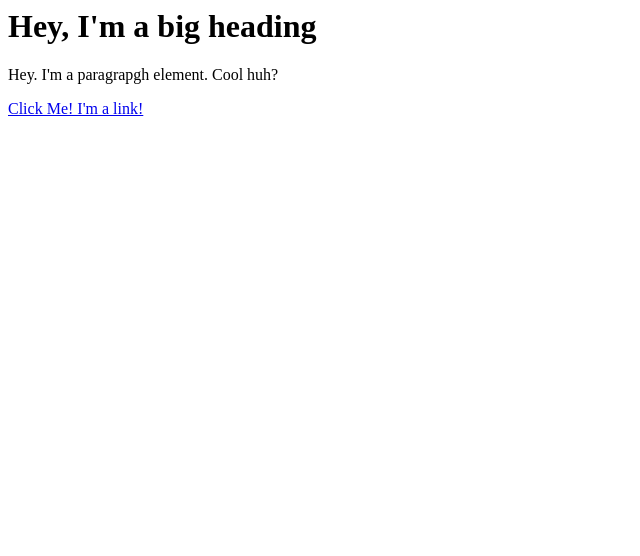
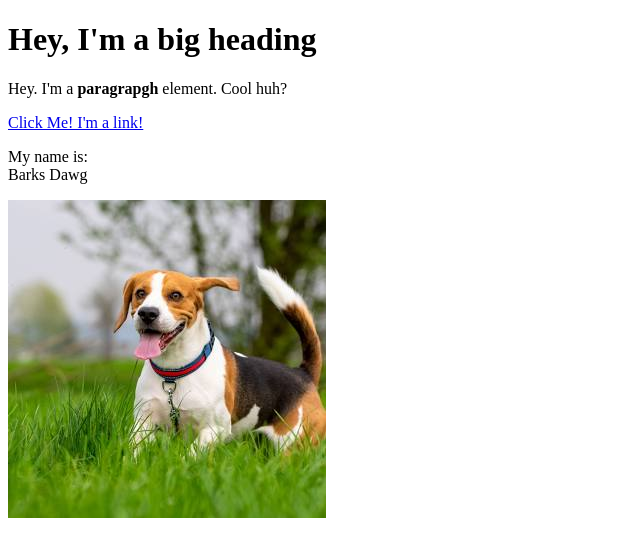
Before and after one commit to Barks123/Cartoon-hero, a plain HTML site: page test.html in a window 1280 px wide. Shown: the whole page, without its empty margins (0-640 px from the left). Drawn offline with Linux system fonts and the light colour scheme.

Commit message:
Added a Dog image and a few more elements

```diff
--- a/test.html
+++ b/test.html
@@ -1,3 +1,14 @@
-<h1>Hey, I'm a big heading</h1>
-<p>Hey. I'm a paragrapgh element. Cool huh?</p>
-<a href="https://google.com" target="_blank" title="Let's go to Google">Click Me! I'm a link!</a>
+<!DOCTYPE html>
+<html>
+<head>
+	<title>Test Page</title>
+</head>
+<body>
+	<h1>Hey, I'm a big heading</h1>
+	<p>Hey. I'm a <b>paragrapgh</b> element. Cool huh?</p>
+	<a href="https://google.com" target="_blank" title="Let's go to Google">Click Me! I'm a link!</a>
+	<p>My name is:<br>
+	Barks Dawg</p>
+	<img src="img/dog.jpeg">
+</body>
+</html>
```
Also changed, not shown: img/dog.jpeg (added).
